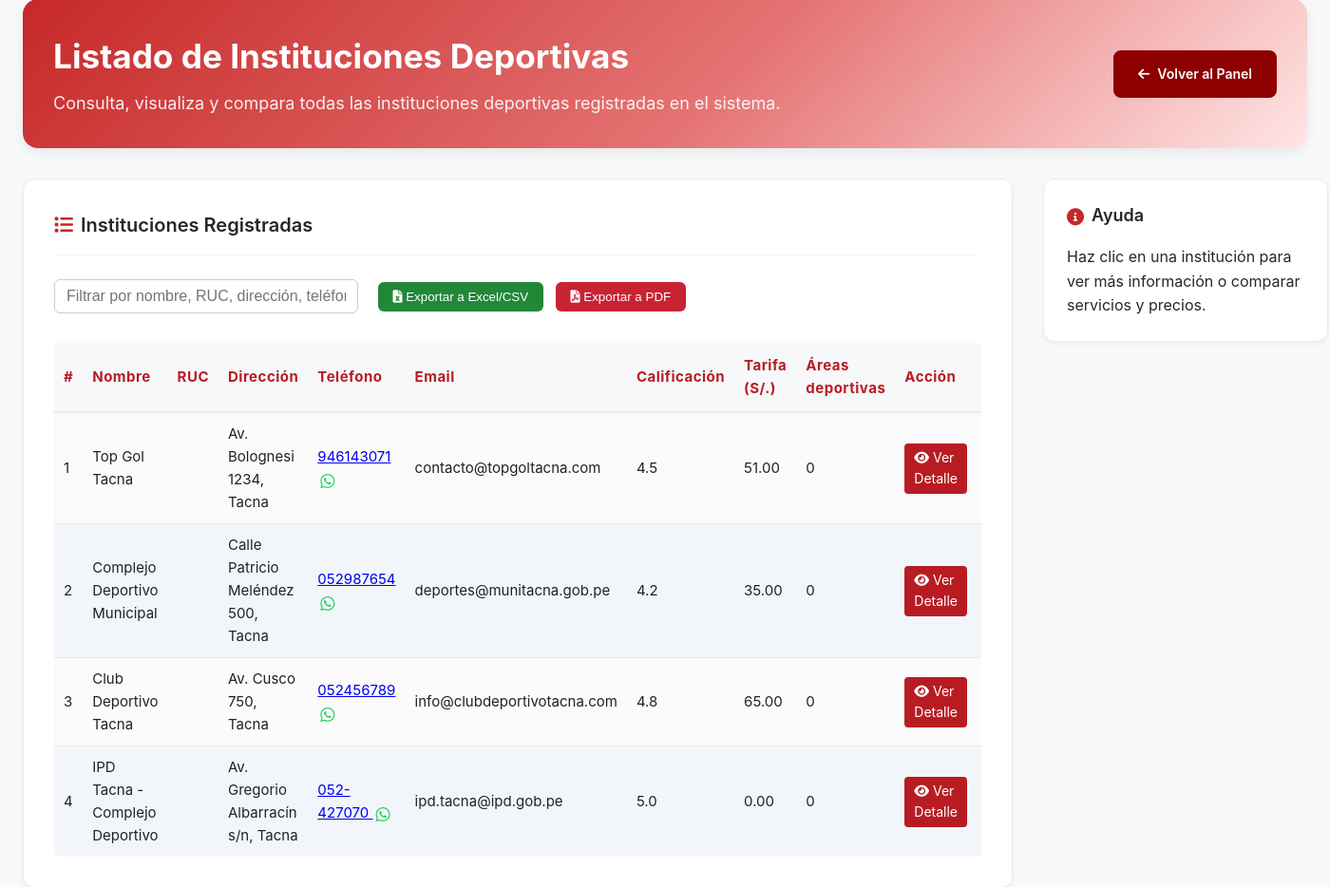
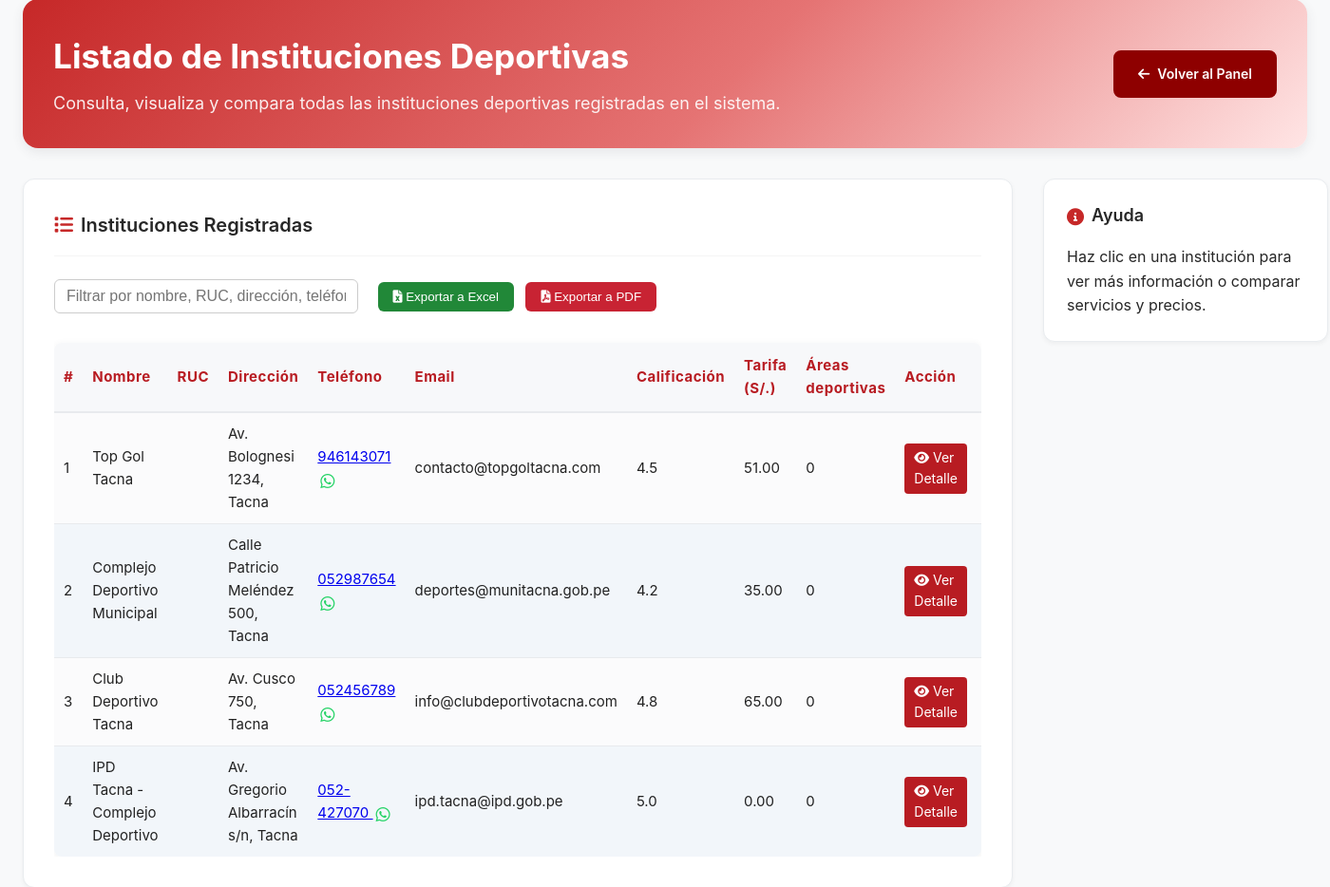
Before and after one commit to LuzkalidGM/GameOnDeskot, a PHP site: page /Views/UserInsD/listadoins.php in a window 1400 px wide. Shown: the part 148-1082 px from the top of the page at 95% size. Run offline with PHP 8.4, Linux system fonts and the light colour scheme; the visitor is signed in with stand-in values (Sample User, id 1); data comes from the database, SQL or seed files in the repository; data that the repository does not hold is empty; some libraries are stand-ins or nearby versions.

Commit message:
prueba02

```diff
--- a/Views/UserInsD/partials/lista_instituciones.php
+++ b/Views/UserInsD/partials/lista_instituciones.php
@@ -18,13 +18,12 @@ foreach ($instituciones as $inst) {
         id="filtroInstituciones"
         placeholder="Filtrar por nombre, RUC, dirección, teléfono o email..."
         style="padding:8px 12px; width:320px; border-radius:6px; border:1px solid #ccc; font-size:1em;"
-        onkeyup="filtrarInstituciones()"
         autocomplete="off"
     >
-    <button type="button" onclick="exportTableToExcel('tablaInstituciones')" style="margin-left:16px; padding:8px 16px; border-radius:6px; background:#218838; color:#fff; border:none;">
-        <i class="fas fa-file-excel"></i> Exportar a Excel/CSV
+    <button id="btnExcel" type="button" style="margin-left:16px; padding:8px 16px; border-radius:6px; background:#218838; color:#fff; border:none;">
+        <i class="fas fa-file-excel"></i> Exportar a Excel
     </button>
-    <button type="button" onclick="exportTableToPDF()" style="margin-left:8px; padding:8px 16px; border-radius:6px; background:#c82333; color:#fff; border:none;">
+    <button id="btnPDF" type="button" style="margin-left:8px; padding:8px 16px; border-radius:6px; background:#c82333; color:#fff; border:none;">
         <i class="fas fa-file-pdf"></i> Exportar a PDF
     </button>
 </div>
@@ -38,7 +37,7 @@ foreach ($instituciones as $inst) {
     </div>
 <?php endif; ?>
 
-<!-- Modal para mostrar el CSV en modo escritorio -->
+<!-- Modal para mostrar el CSV si está en Nativefier/Electron -->
 <div id="csvModal" style="display:none; position:fixed; top:0; left:0; width:100vw; height:100vh; background:rgba(0,0,0,0.6); z-index:9999; align-items:center; justify-content:center;">
   <div style="background:#fff; padding:24px; border-radius:8px; max-width:95vw; max-height:95vh; overflow:auto;">
     <h3>Exportar a Excel/CSV</h3>
@@ -101,9 +100,11 @@ foreach ($instituciones as $inst) {
     <p>No hay instituciones registradas.</p>
 <?php endif; ?>
 
-<!-- Scripts de filtrado y exportación -->
+<script src="https://cdnjs.cloudflare.com/ajax/libs/jspdf/2.5.1/jspdf.umd.min.js"></script>
+<script src="https://cdnjs.cloudflare.com/ajax/libs/jspdf-autotable/3.8.2/jspdf.plugin.autotable.min.js"></script>
 <script>
-// Filtrado instantáneo
+document.addEventListener('DOMContentLoaded', function() {
+
     function filtrarInstituciones() {
         let input = document.getElementById('filtroInstituciones');
         let filtro = input.value.toLowerCase();
@@ -124,7 +125,6 @@ function filtrarInstituciones() {
         }
     }
 
-// Exportar a Excel/CSV (muestra modal en modo escritorio y descarga en web)
     function exportTableToExcel(tableID){
         // Detecta si está en Nativefier/Electron
         let isElectron = navigator.userAgent.toLowerCase().indexOf('electron') > -1 || window.nativefier;
@@ -171,7 +171,6 @@ function closeCSVModal() {
         document.getElementById('csvModal').style.display = 'none';
     }
 
-// Exportar a PDF (intenta y avisa si falla)
     function exportTableToPDF() {
         if (!window.jspdf || !window.jspdf.jsPDF) {
             alert("jsPDF no está cargado correctamente.");
@@ -208,8 +207,14 @@ function exportTableToPDF() {
             alert("autoTable plugin no está cargado correctamente.");
         }
     }
+
+    // Asigna funciones a los botones usando addEventListener
+    document.getElementById('filtroInstituciones').addEventListener('keyup', filtrarInstituciones);
+    document.getElementById('btnExcel').addEventListener('click', function(){ exportTableToExcel('tablaInstituciones'); });
+    document.getElementById('btnPDF').addEventListener('click', exportTableToPDF);
+
+    // Expone funciones globales para el modal
+    window.copyCSVToClipboard = copyCSVToClipboard;
+    window.closeCSVModal = closeCSVModal;
+});
 </script>
-
-<!-- Incluye jsPDF y autoTable una sola vez en tu proyecto -->
-<script src="https://cdnjs.cloudflare.com/ajax/libs/jspdf/2.5.1/jspdf.umd.min.js"></script>
-<script src="https://cdnjs.cloudflare.com/ajax/libs/jspdf-autotable/3.8.2/jspdf.plugin.autotable.min.js"></script>
```
Lines whose indentation alone changed are shown as unchanged.
